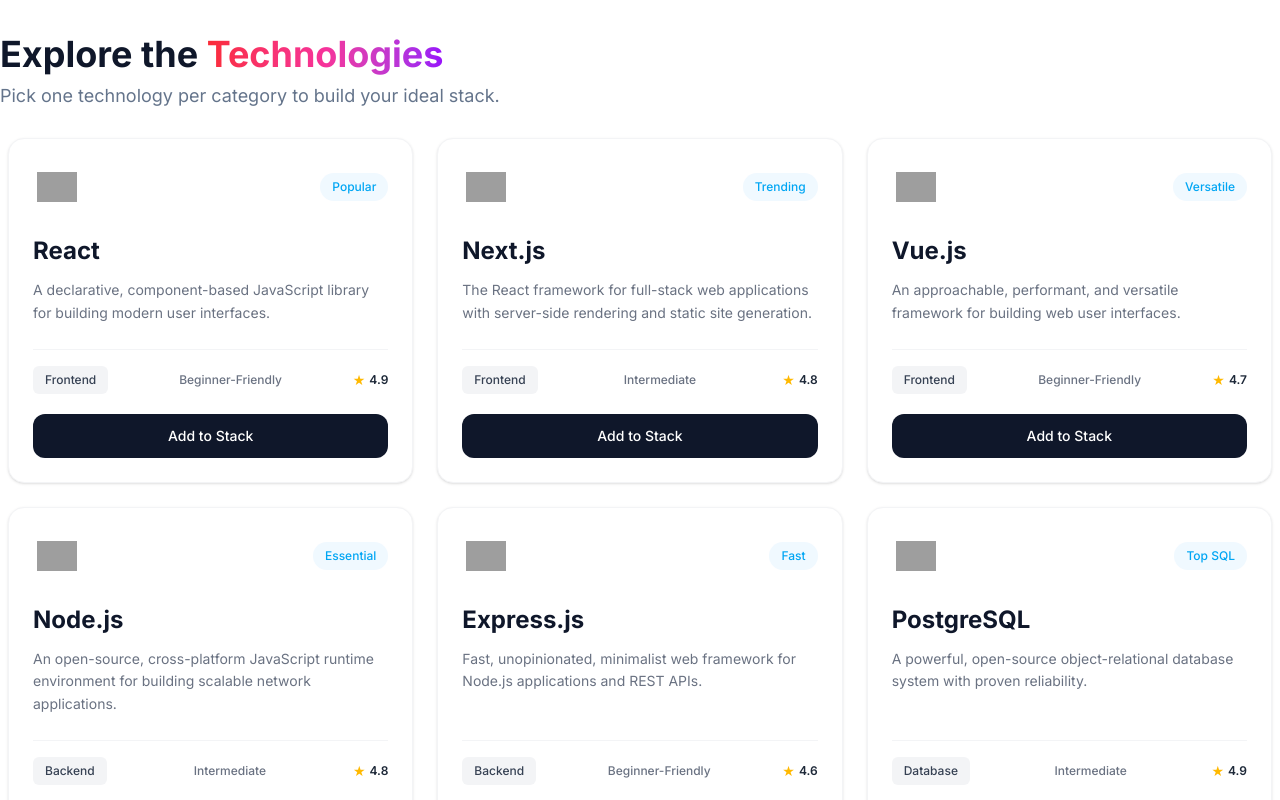
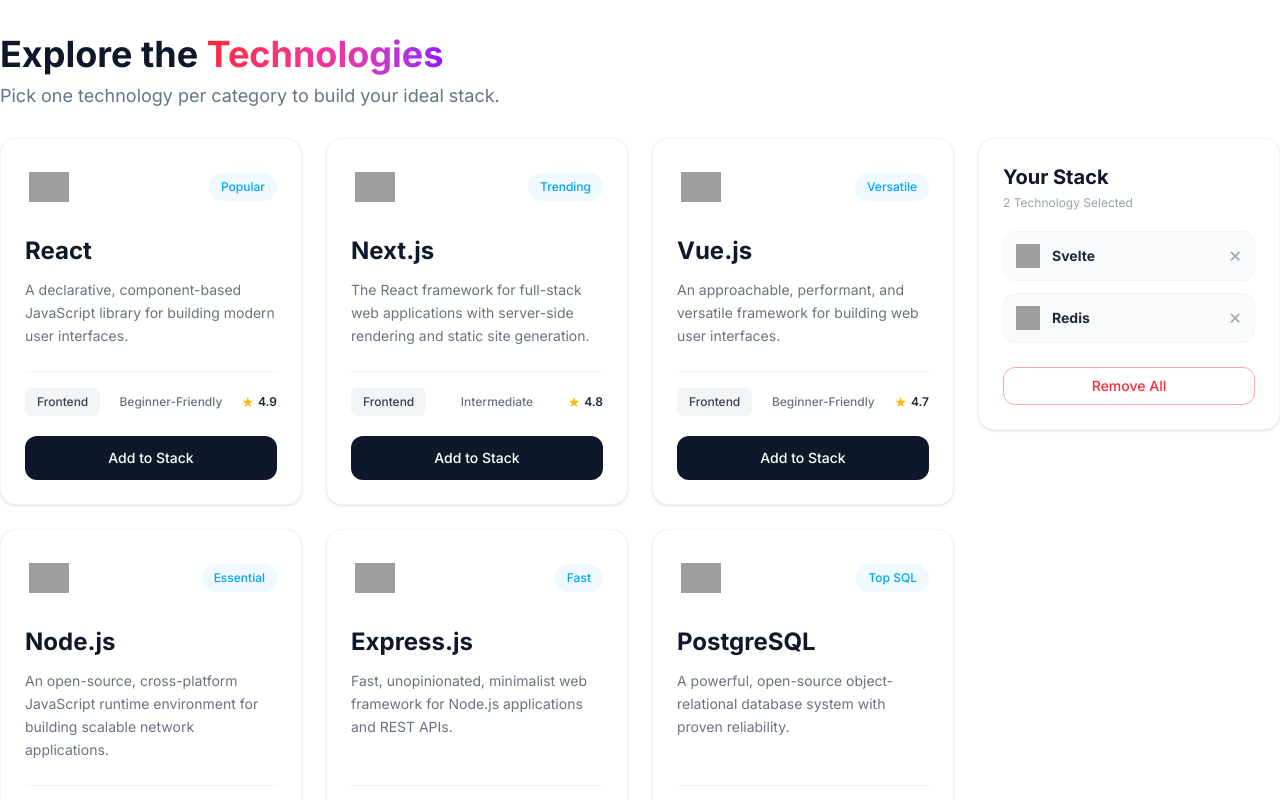
Before and after one commit to mdsakibdev/DevStack, a React (Vite) app: page / in a window 1280 px wide. Shown: the part 640-1440 px from the top of the page. Built offline with nearby package versions, Linux system fonts and the light colour scheme; grey boxes are pictures that could not be loaded.

Commit message:
Sidebar of Technologies Cards Add

```diff
--- a/src/components/technologies/TachnolodgiSideBarCard.jsx
+++ b/src/components/technologies/TachnolodgiSideBarCard.jsx
@@ -0,0 +1,47 @@
+import React from 'react'
+
+const TachnolodgiSideBarCard = () => {
+
+
+  return (
+
+    <div className="sticky top-20 bg-white border border-gray-100 rounded-2xl p-6 shadow-sm">
+      <h2 className="text-xl font-bold text-[#0F172A] mb-1">Your Stack</h2>
+      <p className="text-xs text-gray-400 mb-5">2 Technology Selected</p>
+
+      {/* সিলেক্ট করা আইটেমগুলোর লিস্ট */}
+      <div className="space-y-3 mb-6">
+
+        {/* আইটেম ১ */}
+        <div className="flex items-center justify-between p-3 border border-gray-100 rounded-xl bg-gray-50">
+          <div className="flex items-center gap-3">
+            <img src="svelte-icon-url" className="w-6 h-6" alt="Svelte" />
+            <div>
+              <h4 className="text-sm font-bold text-gray-800">Svelte</h4>
+            </div>
+          </div>
+          <button className="text-gray-400 hover:text-red-500">✕</button>
+        </div>
+
+        {/* আইটেম ২ */}
+        <div className="flex items-center justify-between p-3 border border-gray-100 rounded-xl bg-gray-50">
+          <div className="flex items-center gap-3">
+            <img src="redis-icon-url" className="w-6 h-6" alt="Redis" />
+            <div>
+              <h4 className="text-sm font-bold text-gray-800">Redis</h4>
+            </div>
+          </div>
+          <button className="text-gray-400 hover:text-red-500">✕</button>
+        </div>
+
+      </div>
+
+      {/* সব রিমুভ করার বাটন */}
+      <button className="w-full border border-red-300 text-red-500 hover:bg-red-50 font-medium py-2 px-4 rounded-xl text-sm transition-colors cursor-pointer">
+        Remove All
+      </button>
+    </div>
+  )
+}
+
+export default TachnolodgiSideBarCard
--- a/src/components/technologies/TechnologiesCard.jsx
+++ b/src/components/technologies/TechnologiesCard.jsx
@@ -1,4 +1,5 @@
 import React from 'react'
+import TachnolodgiSideBarCard from './TachnolodgiSideBarCard'
 
 
 
@@ -8,8 +9,9 @@
 
   return (
 
+    <div className='container mx-auto grid grid-cols-1 lg:grid-cols-4 gap-6 items-start'>
 
-    <div className='container mx-auto grid grid-cols-1 md:grid-cols-2 lg:grid-cols-3 gap-6 px-2'>
+        <div className='lg:col-span-3 grid grid-cols-1 md:grid-cols-3 gap-6'>
       {
         technologicard.map((tech)=>{
             return <div className="bg-white border border-gray-100 rounded-2xl p-6 shadow-sm hover:shadow-md transition-shadow duration-300 flex flex-col justify-between ">
@@ -65,6 +67,15 @@
         })
       }
     </div>
+
+    <div className="lg:col-span-1">
+        <TachnolodgiSideBarCard/>
+    </div>
+
+
+    </div>
+
+
   )
 }
 
```
